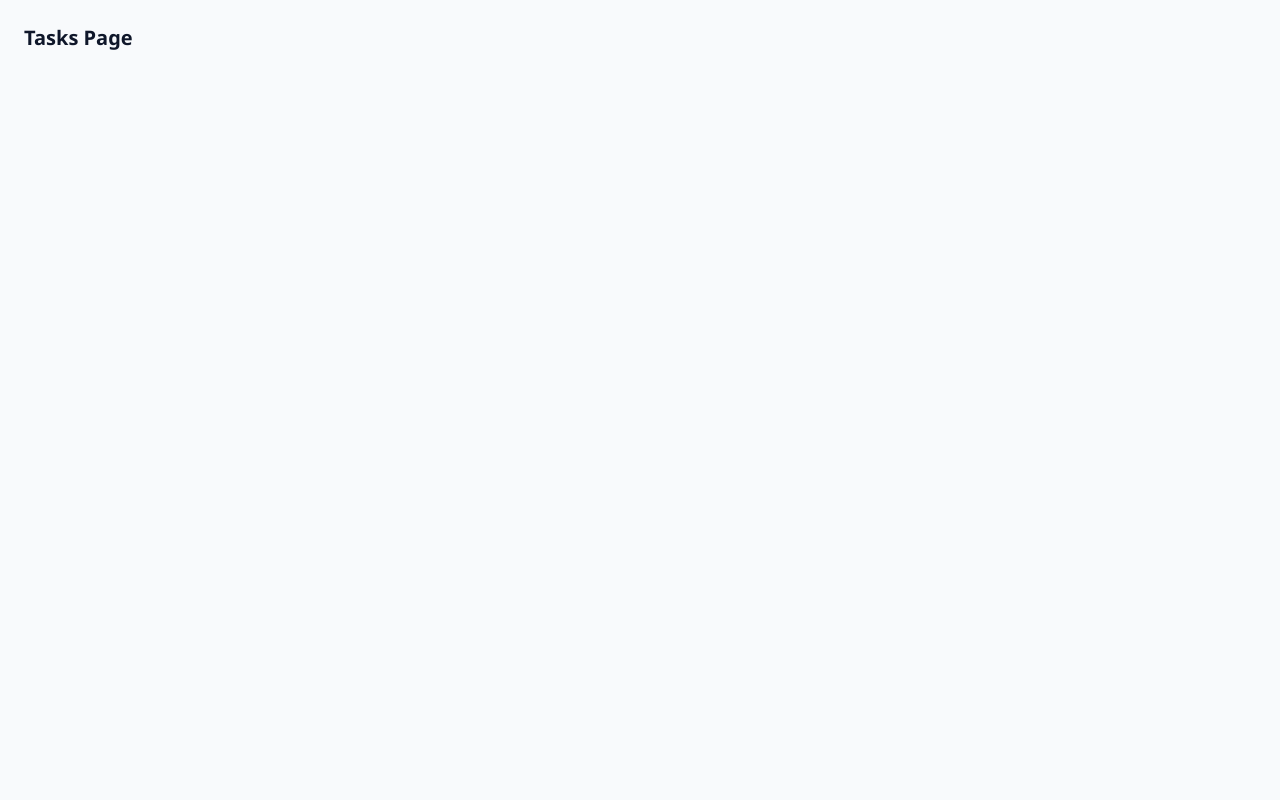
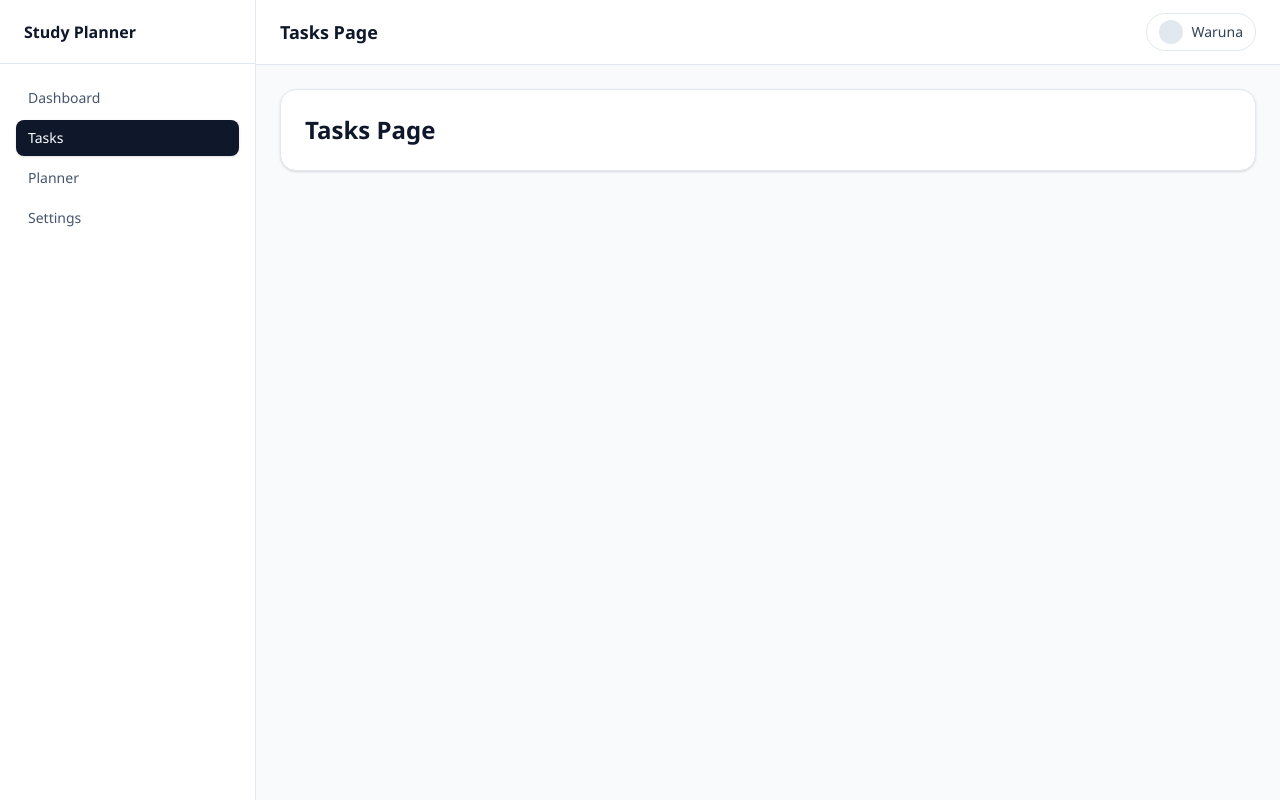
Before and after one commit to WarunaSLFI/study-planner-saas, a Next.js app: page /app/tasks in a window 1280 px wide. Built offline with nearby package versions, Linux system fonts and the light colour scheme.

Commit message:
Add reusable app layout with sidebar and header

```diff
--- a/src/app/app/dashboard/page.tsx
+++ b/src/app/app/dashboard/page.tsx
@@ -1,3 +1,7 @@
 export default function DashboardPage() {
-  return <main className="p-6 text-xl font-semibold">Dashboard Page</main>;
+  return (
+    <section className="rounded-2xl border border-slate-200 bg-white p-6 shadow-sm">
+      <h2 className="text-2xl font-semibold text-slate-900">Dashboard Page</h2>
+    </section>
+  );
 }
--- a/src/app/app/layout.tsx
+++ b/src/app/app/layout.tsx
@@ -1,7 +1,18 @@
+import Header from "@/components/Header";
+import Sidebar from "@/components/Sidebar";
+
 export default function AppLayout({
   children,
 }: {
   children: React.ReactNode;
 }) {
-  return <>{children}</>;
+  return (
+    <div className="min-h-screen bg-slate-50 md:pl-64">
+      <Sidebar />
+      <div className="flex min-h-screen flex-col md:h-screen md:overflow-hidden">
+        <Header />
+        <main className="flex-1 p-6 md:overflow-y-auto">{children}</main>
+      </div>
+    </div>
+  );
 }
--- a/src/app/app/planner/page.tsx
+++ b/src/app/app/planner/page.tsx
@@ -1,3 +1,7 @@
 export default function PlannerPage() {
-  return <main className="p-6 text-xl font-semibold">Planner Page</main>;
+  return (
+    <section className="rounded-2xl border border-slate-200 bg-white p-6 shadow-sm">
+      <h2 className="text-2xl font-semibold text-slate-900">Planner Page</h2>
+    </section>
+  );
 }
--- a/src/app/app/settings/page.tsx
+++ b/src/app/app/settings/page.tsx
@@ -1,3 +1,7 @@
 export default function SettingsPage() {
-  return <main className="p-6 text-xl font-semibold">Settings Page</main>;
+  return (
+    <section className="rounded-2xl border border-slate-200 bg-white p-6 shadow-sm">
+      <h2 className="text-2xl font-semibold text-slate-900">Settings Page</h2>
+    </section>
+  );
 }
--- a/src/app/app/tasks/page.tsx
+++ b/src/app/app/tasks/page.tsx
@@ -1,3 +1,7 @@
 export default function TasksPage() {
-  return <main className="p-6 text-xl font-semibold">Tasks Page</main>;
+  return (
+    <section className="rounded-2xl border border-slate-200 bg-white p-6 shadow-sm">
+      <h2 className="text-2xl font-semibold text-slate-900">Tasks Page</h2>
+    </section>
+  );
 }
--- /dev/null
+++ b/src/components/Header.tsx
@@ -0,0 +1,45 @@
+"use client";
+
+import { usePathname } from "next/navigation";
+
+type HeaderProps = {
+  title?: string;
+};
+
+const appPageTitles = [
+  { href: "/app/dashboard", title: "Dashboard Page" },
+  { href: "/app/tasks", title: "Tasks Page" },
+  { href: "/app/planner", title: "Planner Page" },
+  { href: "/app/settings", title: "Settings Page" },
+];
+
+function getTitleFromPath(pathname: string): string {
+  const activeRoute = appPageTitles.find(
+    (route) => pathname === route.href || pathname.startsWith(`${route.href}/`),
+  );
+
+  return activeRoute?.title ?? "Study Planner";
+}
+
+export default function Header({ title }: HeaderProps) {
+  const pathname = usePathname();
+  const resolvedTitle = title ?? getTitleFromPath(pathname);
+
+  return (
+    <header className="border-b border-slate-200 bg-white">
+      <div className="flex h-16 items-center justify-between px-6">
+        <h1 className="text-lg font-semibold text-slate-900">{resolvedTitle}</h1>
+        <button
+          type="button"
+          className="inline-flex items-center gap-2 rounded-full border border-slate-200 bg-white px-3 py-1.5 text-sm font-medium text-slate-700 transition hover:bg-slate-50"
+        >
+          <span
+            className="h-6 w-6 rounded-full bg-slate-200"
+            aria-hidden="true"
+          />
+          Waruna
+        </button>
+      </div>
+    </header>
+  );
+}
--- /dev/null
+++ b/src/components/NavLink.tsx
@@ -0,0 +1,32 @@
+"use client";
+
+import Link from "next/link";
+import { usePathname } from "next/navigation";
+
+type NavLinkProps = {
+  href: string;
+  label: string;
+};
+
+function isActivePath(pathname: string, href: string): boolean {
+  return pathname === href || pathname.startsWith(`${href}/`);
+}
+
+export default function NavLink({ href, label }: NavLinkProps) {
+  const pathname = usePathname();
+  const active = isActivePath(pathname, href);
+
+  return (
+    <Link
+      href={href}
+      aria-current={active ? "page" : undefined}
+      className={`block rounded-lg px-3 py-2 text-sm font-medium transition-colors ${
+        active
+          ? "bg-slate-900 text-white shadow-sm"
+          : "text-slate-600 hover:bg-slate-100 hover:text-slate-900"
+      }`}
+    >
+      {label}
+    </Link>
+  );
+}
--- /dev/null
+++ b/src/components/Sidebar.tsx
@@ -0,0 +1,28 @@
+import NavLink from "@/components/NavLink";
+
+const navigationItems = [
+  { href: "/app/dashboard", label: "Dashboard" },
+  { href: "/app/tasks", label: "Tasks" },
+  { href: "/app/planner", label: "Planner" },
+  { href: "/app/settings", label: "Settings" },
+];
+
+export default function Sidebar() {
+  return (
+    <aside className="w-full border-b border-slate-200 bg-white md:fixed md:inset-y-0 md:left-0 md:w-64 md:border-b-0 md:border-r">
+      <div className="flex h-full flex-col">
+        <div className="flex h-16 items-center border-b border-slate-200 px-6">
+          <span className="text-base font-semibold text-slate-900">
+            Study Planner
+          </span>
+        </div>
+
+        <nav className="space-y-1 p-4">
+          {navigationItems.map((item) => (
+            <NavLink key={item.href} href={item.href} label={item.label} />
+          ))}
+        </nav>
+      </div>
+    </aside>
+  );
+}
```
